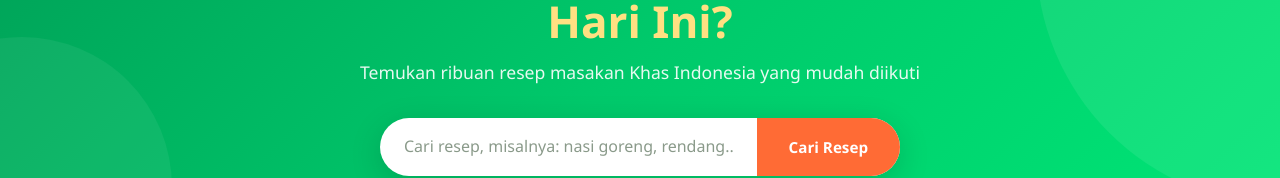
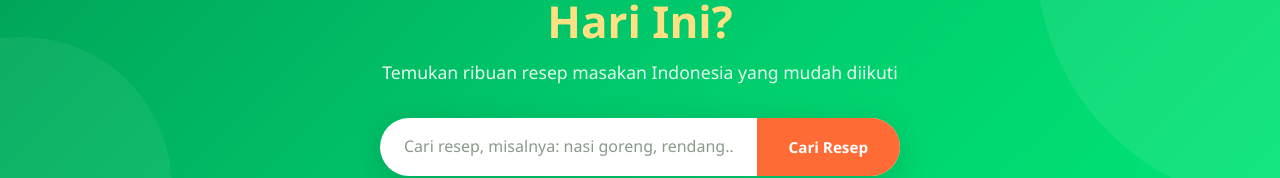
Before and after one commit to mursyidslm/Makan-Apa, a React (Vite) app: page / in a window 1280 px wide. Shown: the part 183-361 px from the top of the page. Built offline with nearby package versions, Linux system fonts and the light colour scheme; no server answers.

Commit message:
back default

```diff
--- a/src/pages/Home.jsx
+++ b/src/pages/Home.jsx
@@ -69,7 +69,7 @@ export default function Home() {
             Masak Apa <span className="highlight" data-testid="hero-highlight">Hari Ini?</span>
           </h1>
           <p className="hero-subtitle" data-testid="hero-subtitle">
-            Temukan ribuan resep masakan Khas Indonesia yang mudah diikuti
+            Temukan ribuan resep masakan Indonesia yang mudah diikuti
           </p>
           <form
             onSubmit={handleHeroSearch}
```
